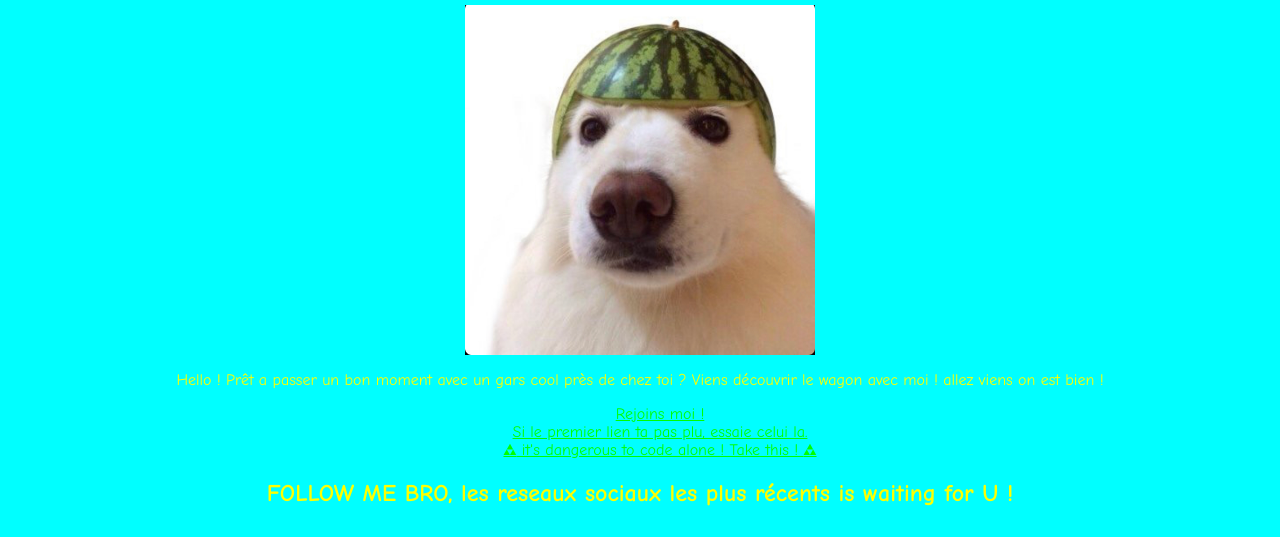
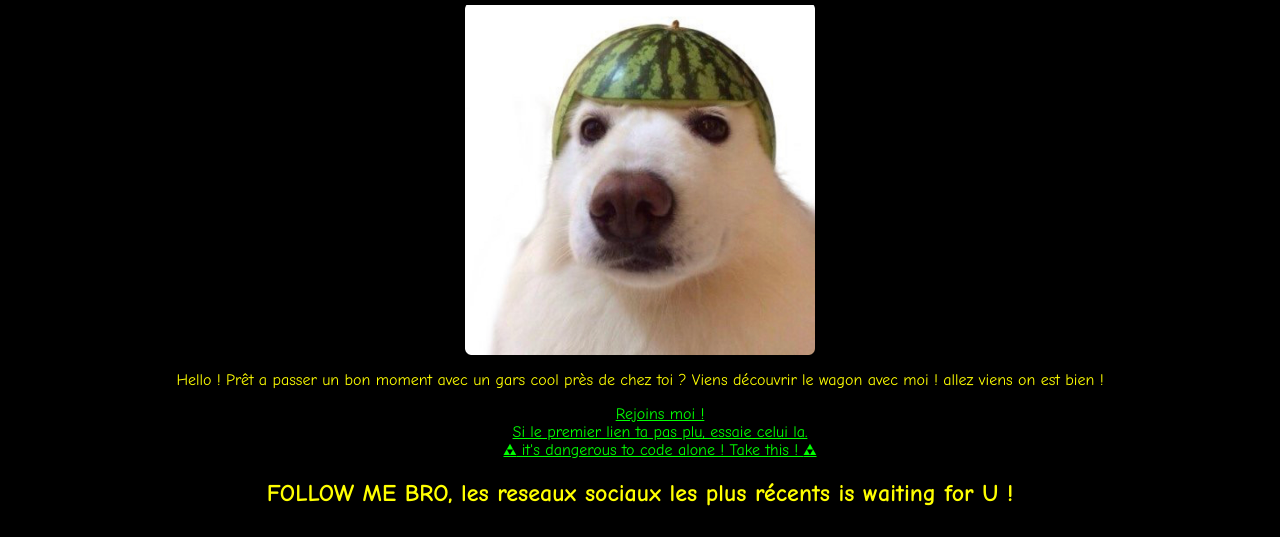
Before and after one commit to akitatix/profile, a plain HTML site: page index.html in a window 1280 px wide. Shown: the part 61-598 px from the top of the page. Drawn offline with Linux system fonts and the light colour scheme; grey boxes are pictures that could not be loaded.

Commit message:
make my profile prettier

```diff
--- a/style.css
+++ b/style.css
@@ -8,7 +8,7 @@
 
 body{
   color: yellow;
-  background-color: #00FFFF;
+  background-color: black;
   /*background-image: url("images/");*/
   background: cover;
   font-family: "comic sans ms";
```
